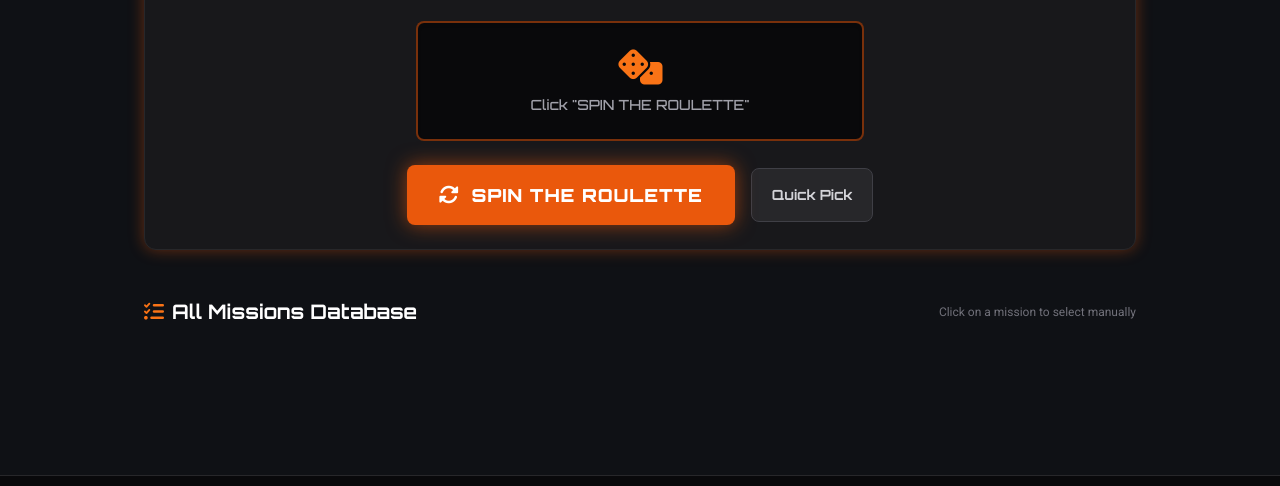
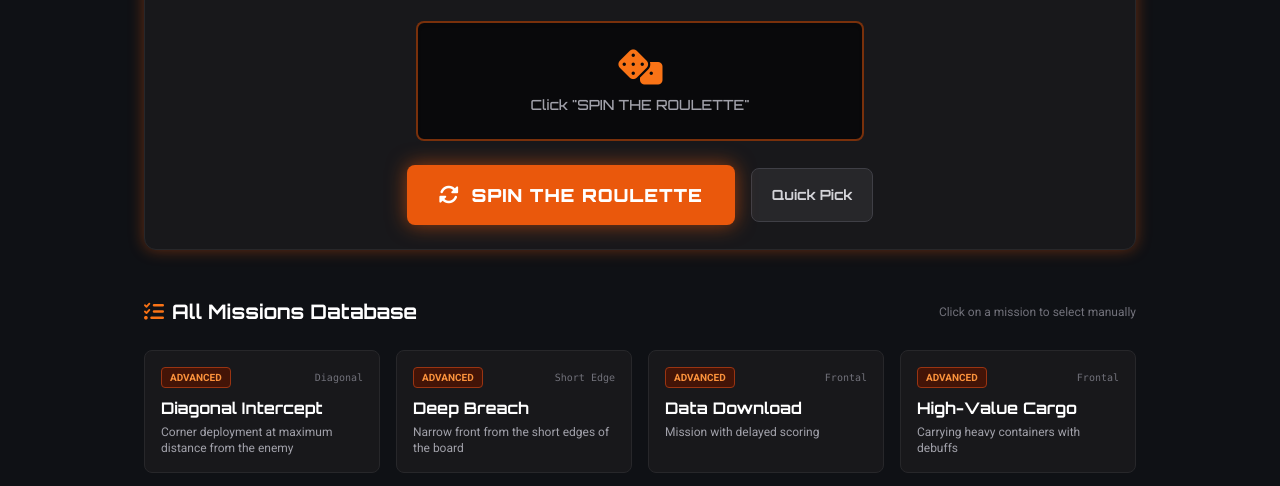
Before and after one commit to Dorecha/Dorecha.github.io, a website: page en/index.html in a window 1280 px wide. Shown: the part 256-742 px from the top of the page. Drawn offline with nearby package versions, Linux system fonts and the light colour scheme.

Commit message:
Update index.html

```diff
--- a/en/index.html
+++ b/en/index.html
@@ -257,6 +257,6 @@
     <!-- Script Block -->
     <script></script>
 
-    <script type="module" src="js/app.js"></script>
+    <script type="module" src="/js/app.js"></script>
 </body>
 </html>
```
